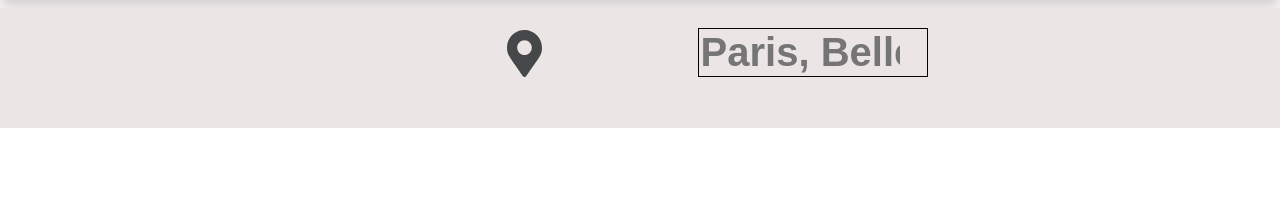
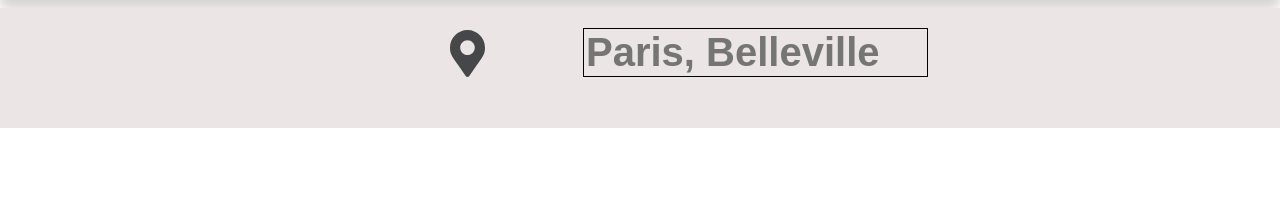
Before and after one commit to Gousto85/Timotheeperraudeau_3_05082020, a website: page index.html in a window 1280 px wide. Shown: the part 191-411 px from the top of the page. Drawn offline with Linux system fonts and the light colour scheme.

Commit message:
modif balise

```diff
--- a/index.html
+++ b/index.html
@@ -5,7 +5,7 @@
     <link rel="stylesheet" href="style.css"/>
     <title>Accueil</title>
 </head>
-<body>
+<body ontouchstart="">
     <div class="global">
         <header>
             <div class="logo">
--- a/pages/_section1.scss
+++ b/pages/_section1.scss
@@ -23,9 +23,9 @@
         border: none;
         background-color: $background-local;
         font-size: 40px;
-        width: 100%;
+        width: 345px;
         //padding-left: 25px;
         font-weight: bold;
-        border: 1px solid black
+        //border: 1px solid black
     }
 }
```
Also changed, not shown: delice.html (+1 -1 lines), enchantee.html (+1 -1 lines), francaise.html (+1 -1 lines), palette.html (+1 -1 lines), style.css.
